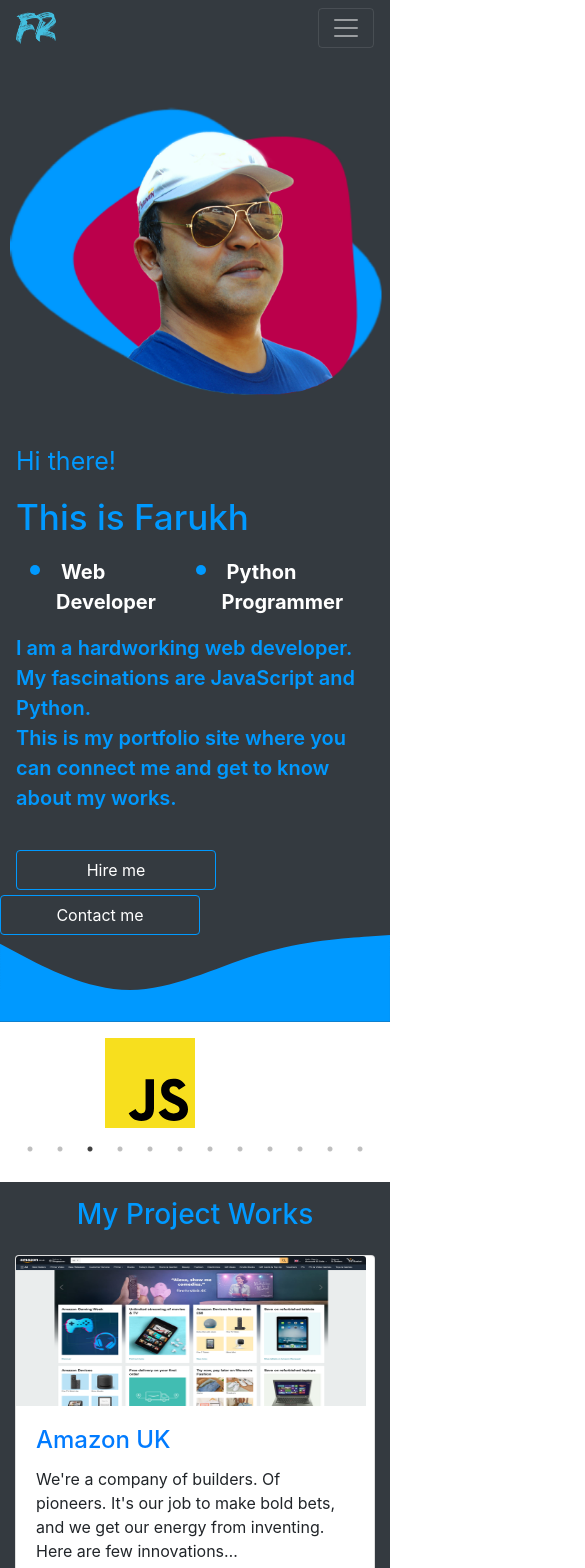
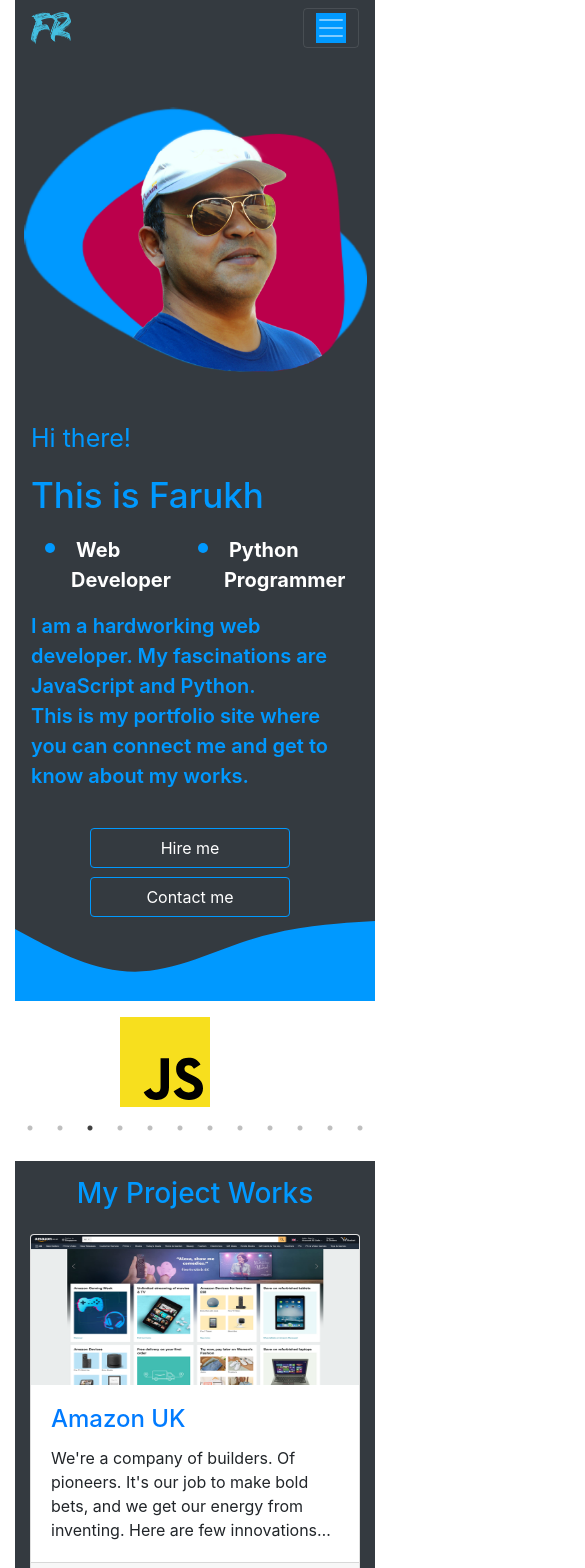
Before and after one commit to farukhrana14/portfolio, a React (Create React App) app: page / in a window 390 px wide. Shown: the top 1568 px of the page, 585 px wide, since content can reach past the window. Built offline with nearby package versions, Linux system fonts and the light colour scheme.

Commit message:
responsive by grid

```diff
--- a/src/App.js
+++ b/src/App.js
@@ -12,7 +12,7 @@ import Footer from './components/Footer/Footer';
 
 function App() {
   return (
-    <div className="App">
+    <div className="App container">
       <Header/>
       <SimpleSlider/>
       <MyWorks/>
--- a/src/components/BlogWorks/BlogWorks.css
+++ b/src/components/BlogWorks/BlogWorks.css
@@ -11,7 +11,7 @@
 .container-fluid {
     display: grid;
     grid-gap: 2rem;
-    grid-template-columns:  repeat(3, 1fr);
+    grid-template-columns:  repeat( auto-fit, minmax(250px, 1fr) );
     grid-auto-rows: auto;
     padding-top: 40px;
     background-color: #343A40;
--- a/src/components/CallToActionOne/CallToActionOne.css
+++ b/src/components/CallToActionOne/CallToActionOne.css
@@ -6,7 +6,7 @@
 .grid-container{
     /* margin-top: 100px; */
     display: grid;
-    grid-template-columns: auto auto auto auto;
+    grid-template-columns: repeat( auto-fit, minmax(250px, 1fr) );
     grid-gap: 10px;
     /* background-color: #343A40; */
     padding: 10px;
--- a/src/components/CallToActionTwo/CallToActionTwo.css
+++ b/src/components/CallToActionTwo/CallToActionTwo.css
@@ -6,7 +6,7 @@
 .grid-container-two{
     /* margin-top: 100px; */
     display: grid;
-    grid-template-columns: auto auto auto auto;
+    grid-template-columns: repeat( auto-fit, minmax(250px, 1fr) );
     grid-gap: 10px;
     /* background-color: #0099ff; */
     padding: 10px;
--- a/src/components/Header/HeaderContents/HeaderContents.css
+++ b/src/components/Header/HeaderContents/HeaderContents.css
@@ -1,9 +1,17 @@
 .main-div{
-    box-sizing: border-box;
+    display: grid;
+    grid-template-columns: repeat(auto-fit, minmax(240px, 1fr));
+
 }
+
+
 .right-text{
-    width: 100%;
+    /* width: 50%; */
+    word-wrap: break-word;
+
 }
+
+
 .profile-pic{
     width: 450px;
 }
@@ -15,15 +23,16 @@
 .my-li-group li::marker {
     font-size: 150%;
     color: #0099ff;
+
   }
 
 .my-li-group li {
     border: none;
     color: white;
+    overflow-wrap: break-word;
 }
 
 .li-text{
-    /* border: 1px solid #0099ff; */
     border-radius: 5px;
     padding: 5px;
 }
--- a/src/components/Header/HeaderContents/HeaderContents.js
+++ b/src/components/Header/HeaderContents/HeaderContents.js
@@ -5,12 +5,12 @@ import './HeaderContents.css';
 const HeaderContents = () => {
     return (
         <div className='header-contents ' style={{backgroundColor: '#343A40'}}>
-        <div className='row main-div' >
-            <div className='left-image col-md-6 text-center mt-5 text-white'>
+        <div className='main-div' >
+            <div className='left-image text-center mt-5 text-white'>
 
                 <img src={profilePic} className='profile-pic img-fluid' alt=""/>
             </div>
-            <div className='right-text col-md-6'>
+            <div className='right-text '>
                 <div className='my-intro-text pt-5 p-3'>
                     <p style={{color: '#0099ff', fontSize: '25px'}}>Hi there!</p>
                     <h2 style={{color: '#0099ff', fontSize: '35px'}}>This is Farukh</h2>
@@ -22,10 +22,10 @@ const HeaderContents = () => {
                     <p style={{color: '#0099ff', fontSize: '20px', fontWeight: '600'}}>I am a hardworking web developer.  My fascinations are JavaScript and Python. <br/> This is my portfolio site where you can connect me and get to know about my works.</p>
                 </div>
 
-                <div className='my-button'>
-                <button type="button" class="text-white my-btn btn btn btn-outline-primary mx-3">Hire me</button>
+                <div className='my-button text-center'>
+                <button type="button" className="text-white my-btn btn btn btn-outline-primary mb-1">Hire me</button>
 
-                <button type="button" class="text-white my-btn my-btn btn btn btn-outline-primary">Contact me</button>
+                <button type="button" className="text-white my-btn my-btn btn btn btn-outline-primary mb-1">Contact me</button>
 
 
                 </div>
@@ -33,7 +33,7 @@ const HeaderContents = () => {
             </div>
         </div>
 
-            <svg xmlns="http://www.w3.org/2000/svg" viewBox="0 0 1440 320"><path fill="#0099ff" fill-opacity="1" d="M0,32L80,74.7C160,117,320,203,480,202.7C640,203,800,117,960,69.3C1120,21,1280,11,1360,5.3L1440,0L1440,320L1360,320C1280,320,1120,320,960,320C800,320,640,320,480,320C320,320,160,320,80,320L0,320Z"></path></svg>
+            <svg xmlns="http://www.w3.org/2000/svg" viewBox="0 0 1440 320"><path fill="#0099ff" fillOpacity="1" d="M0,32L80,74.7C160,117,320,203,480,202.7C640,203,800,117,960,69.3C1120,21,1280,11,1360,5.3L1440,0L1440,320L1360,320C1280,320,1120,320,960,320C800,320,640,320,480,320C320,320,160,320,80,320L0,320Z"></path></svg>
         </div>
     );
 };
--- a/src/components/Header/MyWorks/MySingleWork.js
+++ b/src/components/Header/MyWorks/MySingleWork.js
@@ -19,7 +19,7 @@ const MySingleWork = ({ project }) => {
                 <a href={gitRepo}> <FontAwesomeIcon icon={faGithub} style={{fontSize: '30px', color: '#343A40', paddingTop: '7px'}} /> </a>
 
                     {
-                        techUsed.map(tech => <button style={{minWidth: '100px'}}  className='btn btn-outline-dark mx-1 mb-1 mt-1'>{tech}</button>)
+                        techUsed.map((tech, index) => <button key={index} style={{minWidth: '100px'}}  className='btn btn-outline-dark mx-1 mb-1 mt-1'>{tech}</button>)
                     }
                 </div>
             </div>
--- a/src/components/Header/MyWorks/MyWorks.js
+++ b/src/components/Header/MyWorks/MyWorks.js
@@ -7,7 +7,7 @@ const MyWorks = () => {
     return (
         <div className='mt-5' style={{backgroundColor: '#343A40'}}>
             <h3 className='text-center pt-3' style={{ color: '#0099ff' }}>My Project Works</h3>
-            <div className='' style={{display: 'grid', gridTemplateColumns: 'repeat(auto-fit, minmax(348px, 1fr))'}}>
+            <div className='' style={{display: 'grid', gridTemplateColumns: 'repeat(auto-fit, minmax(300px, 1fr))'}}>
                 {
                     MyWorksData.map((project, index) => <MySingleWork project={project} key={index} ></MySingleWork>)
                 }
--- a/src/components/Header/Navbar/Navbar.css
+++ b/src/components/Header/Navbar/Navbar.css
@@ -0,0 +1,4 @@
+
+.navbar-toggler-icon {
+    background-color: #0099ff;
+}
--- a/src/components/Header/Navbar/Navbar.js
+++ b/src/components/Header/Navbar/Navbar.js
@@ -1,35 +1,36 @@
 import React from 'react';
-import logo from './../../../images/fr-logo.png'
+import logo from './../../../images/fr-logo.png';
+import './Navbar.css';
 
 const Navbar = () => {
     return (
         <nav className="my-navbar navbar navbar-expand-lg navbar-dark bg-dark">
             <img src={logo} width="40px" alt=""/>
-            <button class="navbar-toggler" type="button" data-toggle="collapse" data-target="#navbarSupportedContent" aria-controls="navbarSupportedContent" aria-expanded="false" aria-label="Toggle navigation">
-                <span class="navbar-toggler-icon"></span>
+            <button className="navbar-toggler" type="button" data-toggle="collapse" data-target="#navbarSupportedContent" aria-controls="navbarSupportedContent" aria-expanded="false" aria-label="Toggle navigation">
+                <span className="navbar-toggler-icon"></span>
             </button>
 
-            <div class="collapse navbar-collapse" id="navbarSupportedContent">
-                <ul class="navbar-nav mr-auto">
-                    <li class="nav-item active">
-                        <a class="nav-link" href="#">Home <span class="sr-only">(current)</span></a>
+            <div className="collapse navbar-collapse" id="navbarSupportedContent">
+                <ul className="navbar-nav mr-auto">
+                    <li className="nav-item active">
+                        <a className="nav-link" href="/#">Home <span className="sr-only">(current)</span></a>
                     </li>
-                    <li class="nav-item">
-                        <a class="nav-link" href="#">Link</a>
+                    <li className="nav-item">
+                        <a className="nav-link" href="/#">Link</a>
                     </li>
-                    <li class="nav-item dropdown">
-                        <a class="nav-link dropdown-toggle" href="#" id="navbarDropdown" role="button" data-toggle="dropdown" aria-haspopup="true" aria-expanded="false">
+                    <li className="nav-item dropdown">
+                        <a className="nav-link dropdown-toggle" href="/#" id="navbarDropdown" role="button" data-toggle="dropdown" aria-haspopup="true" aria-expanded="false">
                             Dropdown
                         </a>
-                        <div class="dropdown-menu" aria-labelledby="navbarDropdown">
-                            <a class="dropdown-item" href="#">Action</a>
-                            <a class="dropdown-item" href="#">Another action</a>
-                            <div class="dropdown-divider"></div>
-                            <a class="dropdown-item" href="#">Something else here</a>
+                        <div className="dropdown-menu" aria-labelledby="navbarDropdown">
+                            <a className="dropdown-item" href="/#">Action</a>
+                            <a className="dropdown-item" href="/#">Another action</a>
+                            <div className="dropdown-divider"></div>
+                            <a className="dropdown-item" href="/#">Something else here</a>
                         </div>
                     </li>
-                    <li class="nav-item">
-                        <a class="nav-link disabled" href="#" tabindex="-1" aria-disabled="true">Disabled</a>
+                    <li className="nav-item">
+                        <a className="nav-link disabled" href="/#" tabIndex="-1" aria-disabled="true">Disabled</a>
                     </li>
                 </ul>
 
--- a/src/components/SimpleSlider/SimpleSlider.js
+++ b/src/components/SimpleSlider/SimpleSlider.js
@@ -8,7 +8,7 @@ import './../../../node_modules/slick-carousel/slick/slick-theme.css';
 export default function SliderApp () {
     const renderSlides = () =>
         SkillData.map((skill, index)=> (
-            <div>
+            <div key={index}>
                 <img style={{width: '300px', height: '90px'}} src={skill.logo} alt="" />
             </div>
         ) );
```
Also changed, not shown: src/App.css (+2 -12 lines).
